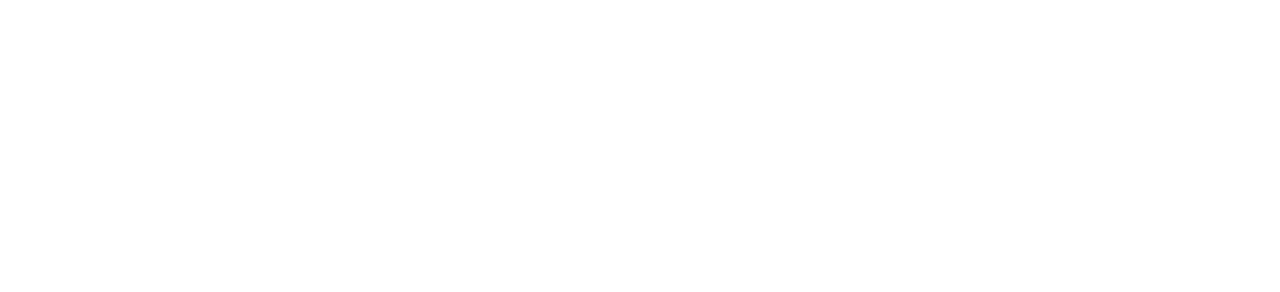
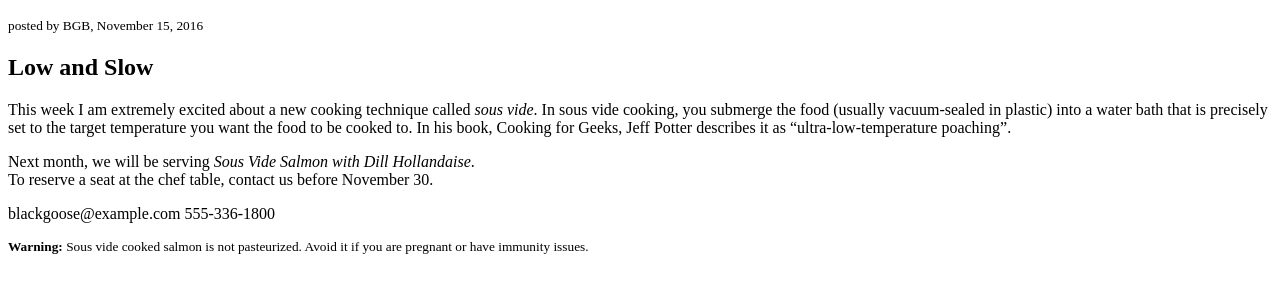
Before and after one commit to mbrueschweiler/IuK-W, a plain HTML site: page Chapter_5/E5_2.html in a window 1280 px wide. Drawn offline with Linux system fonts and the light colour scheme.

Commit message:
Aufgabe 5.2

```diff
--- a/Chapter_5/E5_2.html
+++ b/Chapter_5/E5_2.html
@@ -2,7 +2,24 @@
 <html>
   <head>
 	<meta charset="utf-8">
+	<title>Identifying inline elements</title>
   </head>
   <body>
+  	<article>
+<header>
+  <p><small>posted by BGB, <time>November 15, 2016</time></small></p>
+</header>
+
+<h2>Low and Slow</h2>
+<p>This week I am extremely excited about a new cooking technique called <i>sous vide</i>. In sous vide cooking, you submerge the food (usually vacuum-sealed in plastic) into a water bath that is precisely set to the target temperature you want the food to be cooked to. In his book, Cooking for Geeks, Jeff Potter describes it as <q>ultra-low-temperature poaching</q>.</p>
+<p>Next month, we will be serving <em>Sous Vide Salmon with Dill Hollandaise</em>.<br>
+To reserve a seat at the chef table, contact us before November 30.</p>
+
+<p>blackgoose@example.com
+555-336-1800</p>
+
+<small><p><b>Warning:</b> Sous vide cooked salmon is not pasteurized. Avoid it if you are pregnant or have immunity issues.</p></small>
+</article>
+
   </body>
 </html>
```
Also changed, not shown: Chapter_5/E5_1.html (+5 -0 lines).
